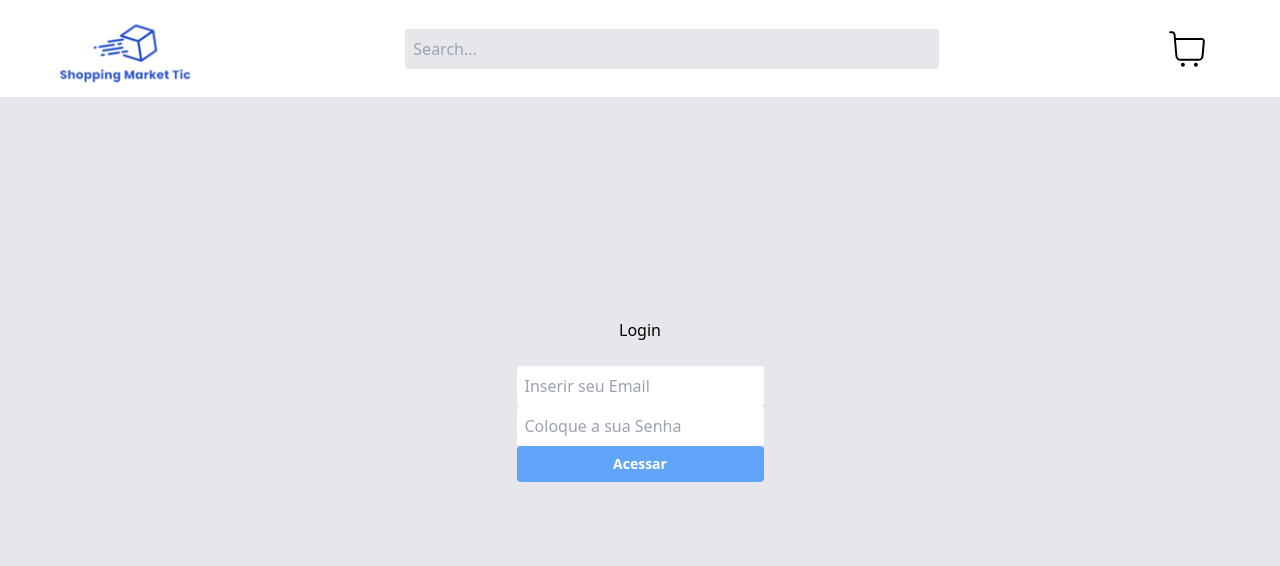
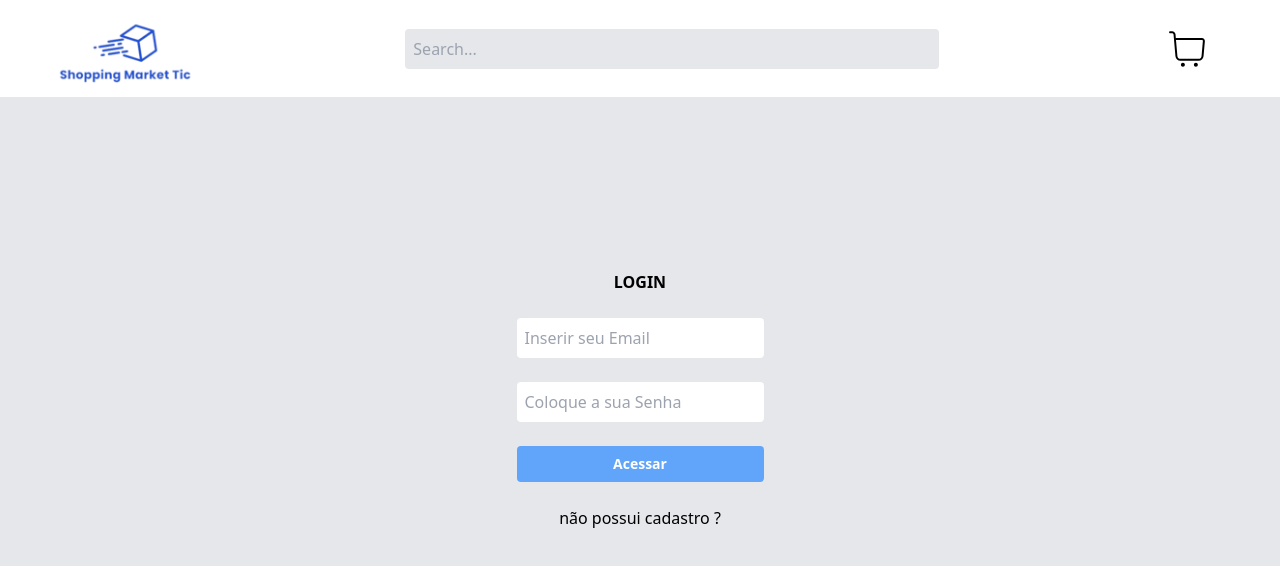
Before and after one commit to cesinhadev/shoppingMarketTic, a React (Vite) app in the folder shoppingMarketTic/: page /login in a window 1280 px wide. Shown: the top 566 px of the page. Built offline with nearby package versions, Linux system fonts and the light colour scheme.

Commit message:
Estilizando os titulos

```diff
--- a/shoppingMarketTic/src/app/view/Cadastro.tsx
+++ b/shoppingMarketTic/src/app/view/Cadastro.tsx
@@ -33,7 +33,7 @@ const Cadastro = () => {
 	return (
 		<div className="flex flex-col items-center justify-center gap-6">
 			<Header/>
-			<h1 className="capitalize">cadastro</h1>
+			<h1 className="uppercase font-bold">cadastro</h1>
 			<form className="flex flex-col gap-6" onSubmit={(e) => handleSubmit(e)}>
 				<Input
 					type="text"
--- a/shoppingMarketTic/src/app/view/Login.tsx
+++ b/shoppingMarketTic/src/app/view/Login.tsx
@@ -36,8 +36,8 @@ const Login = () => {
 	return(
 		<div className="flex flex-col items-center justify-center gap-6">
 			<Header/>
-			<h1 className="capitalize">login</h1>
-			<form onSubmit={(e) => void handleSubmit(e)}>
+			<h1 className="uppercase font-bold">login</h1>
+			<form className="flex flex-col gap-6" onSubmit={(e) => void handleSubmit(e)}>
 				<Input
 				type="email"
 				variant="secundary"
@@ -58,6 +58,7 @@ const Login = () => {
 
 				<Button type="submit"> Acessar </Button>
 			</form>
+			<span>não possui cadastro ?</span>
 		</div>
 	)
 }
```
